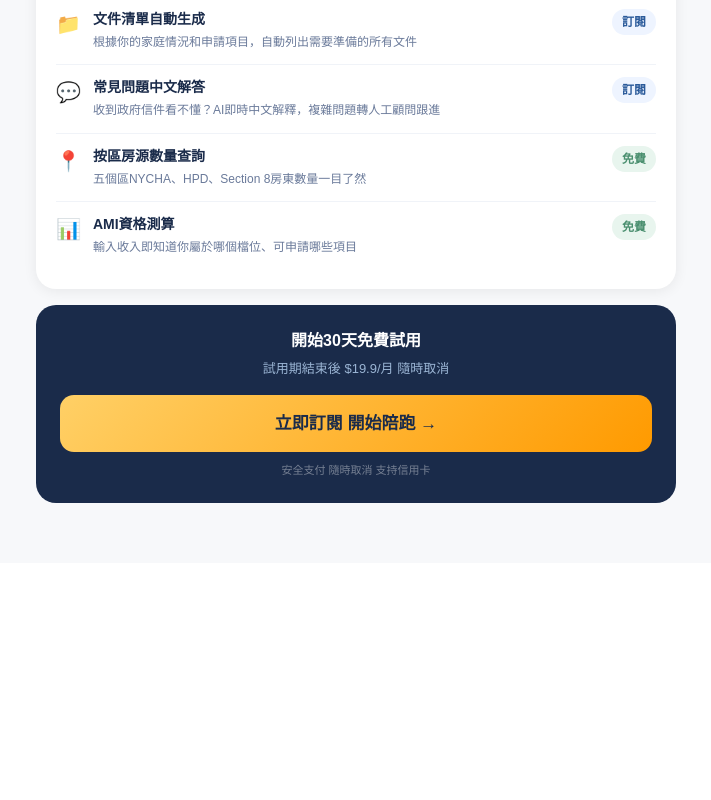
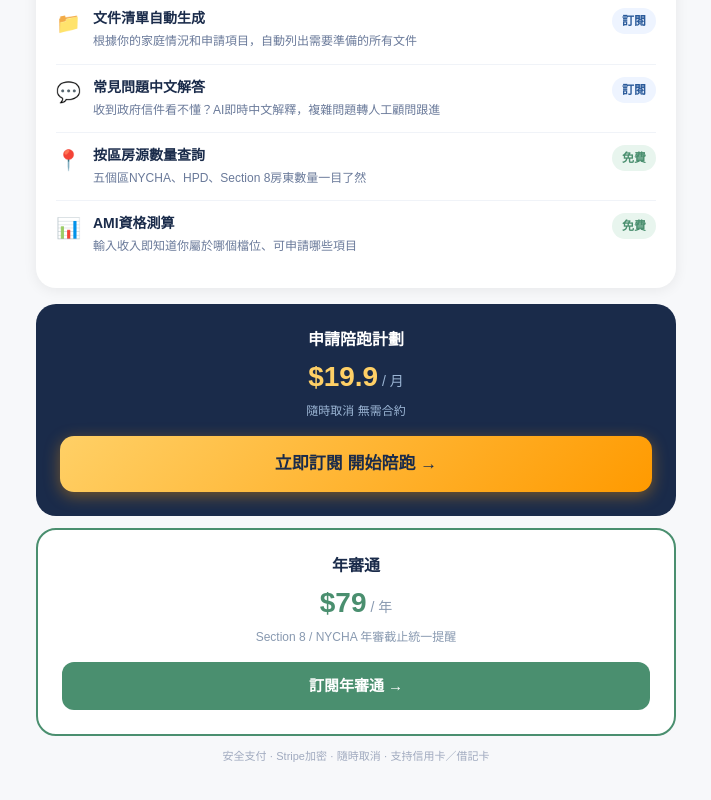
Before and after one commit to mtaiya2026jan-beep/zhuyi, a Next.js app: page /paopao in a window 1280 px wide. Shown: the part 678-1478 px from the top of the page, without its empty margins (284-995 px from the left). Before the commit the page ends 1241 px from the top, so only its background shows below. Built offline with nearby package versions, Linux system fonts and the light colour scheme.

Commit message:
fix: paopao page with real Stripe checkout

```diff
--- a/src/app/paopao/page.tsx
+++ b/src/app/paopao/page.tsx
@@ -1,4 +1,5 @@
 "use client";
+import { useState } from "react";
 const FEATURES=[
   {icon:"📋",title:"中文填表指引",desc:"逐步中文說明，每個欄位怎麼填、填什麼，不用擔心看不懂英文表格",free:false},
   {icon:"🔍",title:"自助在線申請步驟",desc:"Housing Connect、NYCHA、HCR三個平台的申請流程圖解，按步驟操作不迷路",free:false},
@@ -10,19 +11,29 @@
   {icon:"📊",title:"AMI資格測算",desc:"輸入收入即知道你屬於哪個檔位、可申請哪些項目",free:true},
 ];
 export default function PaopaoPage(){
+  const [loading,setLoading]=useState<string|null>(null);
+  async function handleCheckout(plan:string){
+    setLoading(plan);
+    try{
+      const res=await fetch("/api/checkout",{method:"POST",headers:{"Content-Type":"application/json"},body:JSON.stringify({plan})});
+      const data=await res.json();
+      if(data.url){window.location.href=data.url;}
+      else{alert("付款頁面載入失敗，請稍後再試");setLoading(null);}
+    }catch{alert("網絡錯誤，請稍後再試");setLoading(null);}
+  }
   return (
     <div style={{fontFamily:"PingFang TC,sans-serif",minHeight:"100vh",background:"#F7F8FA"}}>
       <div style={{background:"#2A5A9A",padding:"0 24px",position:"sticky",top:0,zIndex:100}}>
         <div style={{maxWidth:680,margin:"0 auto",display:"flex",alignItems:"center",height:60,gap:14}}>
-          <a href="/" style={{color:"#9ABCE8",fontSize:24,textDecoration:"none"}}>←</a>
+          <a href="/" style={{color:"#9ABCE8",fontSize:24,textDecoration:"none",lineHeight:1}}>←</a>
           <span style={{color:"#fff",fontSize:18,fontWeight:700}}>申請陪跑計劃</span>
           <span style={{marginLeft:"auto",fontSize:13,color:"#FFD066",fontWeight:700}}>$19.9 / 月</span>
         </div>
       </div>
       <div style={{background:"linear-gradient(160deg,#2A5A9A 0%,#1A3A6A 100%)",padding:"48px 24px 56px",textAlign:"center"}}>
         <div style={{fontSize:14,color:"#9ABCE8",letterSpacing:2,marginBottom:8}}>住易 · 付費服務</div>
-        <h1 style={{margin:0,fontSize:26,fontWeight:700,color:"#fff"}}>申請全程陪你跑 一個都不漏</h1>
-        <p style={{margin:"12px 0 0",fontSize:15,color:"#9ABCE8"}}>從填表到提交 從提醒到跟進 全程中文輔助</p>
+        <h1 style={{margin:0,fontSize:26,fontWeight:700,color:"#fff",lineHeight:1.35}}>申請全程陪你跑 一個都不漏</h1>
+        <p style={{margin:"12px 0 0",fontSize:15,color:"#9ABCE8",lineHeight:1.7}}>從填表到提交 從提醒到跟進 全程中文輔助</p>
         <div style={{marginTop:20}}>
           <span style={{fontSize:36,fontWeight:800,color:"#FFD066"}}>$19.9</span>
           <span style={{fontSize:16,color:"#9ABCE8",marginLeft:4}}>/ 月</span>
@@ -42,12 +53,30 @@
             </div>
           ))}
         </div>
-        <div style={{background:"#1A2B4A",borderRadius:20,padding:24,textAlign:"center"}}>
-          <div style={{fontSize:16,color:"#fff",fontWeight:700,marginBottom:6}}>開始30天免費試用</div>
-          <div style={{fontSize:13,color:"#9BB5D4",marginBottom:16}}>試用期結束後 $19.9/月 隨時取消</div>
-          <a href="mailto:support@zhuyi.app" style={{display:"block",padding:16,borderRadius:14,background:"linear-gradient(135deg,#FFD066 0%,#FF9A00 100%)",color:"#1A2B4A",fontSize:17,fontWeight:800,textDecoration:"none"}}>立即訂閱 開始陪跑 →</a>
-          <div style={{fontSize:11,color:"rgba(255,255,255,0.4)",marginTop:10}}>安全支付 隨時取消 支持信用卡</div>
+        <div style={{background:"#1A2B4A",borderRadius:20,padding:24,textAlign:"center",marginBottom:12}}>
+          <div style={{fontSize:16,color:"#fff",fontWeight:700,marginBottom:4}}>申請陪跑計劃</div>
+          <div style={{fontSize:28,fontWeight:800,color:"#FFD066",marginBottom:4}}>$19.9<span style={{fontSize:14,color:"#9BB5D4",fontWeight:400}}> / 月</span></div>
+          <div style={{fontSize:12,color:"#9BB5D4",marginBottom:16}}>隨時取消 無需合約</div>
+          <button onClick={()=>handleCheckout("paopao_monthly")} disabled={!!loading}
+            style={{width:"100%",padding:15,borderRadius:14,border:"none",
+              background:loading==="paopao_monthly"?"#555":"linear-gradient(135deg,#FFD066 0%,#FF9A00 100%)",
+              color:"#1A2B4A",fontSize:17,fontWeight:800,cursor:loading?"not-allowed":"pointer",
+              boxShadow:"0 4px 16px rgba(255,154,0,0.4)"}}>
+            {loading==="paopao_monthly"?"處理中...":"立即訂閱 開始陪跑 →"}
+          </button>
         </div>
+        <div style={{background:"#fff",borderRadius:20,padding:24,textAlign:"center",marginBottom:12,border:"2px solid #4A8F6F"}}>
+          <div style={{fontSize:16,color:"#1A2B4A",fontWeight:700,marginBottom:4}}>年審通</div>
+          <div style={{fontSize:28,fontWeight:800,color:"#4A8F6F",marginBottom:4}}>$79<span style={{fontSize:14,color:"#8899B0",fontWeight:400}}> / 年</span></div>
+          <div style={{fontSize:12,color:"#8899B0",marginBottom:16}}>Section 8 / NYCHA 年審截止統一提醒</div>
+          <button onClick={()=>handleCheckout("annual_renewal")} disabled={!!loading}
+            style={{width:"100%",padding:13,borderRadius:12,border:"none",
+              background:loading==="annual_renewal"?"#aaa":"#4A8F6F",
+              color:"#fff",fontSize:15,fontWeight:700,cursor:loading?"not-allowed":"pointer"}}>
+            {loading==="annual_renewal"?"處理中...":"訂閱年審通 →"}
+          </button>
+        </div>
+        <div style={{textAlign:"center",fontSize:11,color:"#A0AABF",marginTop:8}}>安全支付 · Stripe加密 · 隨時取消 · 支持信用卡／借記卡</div>
       </div>
     </div>
   );
```
